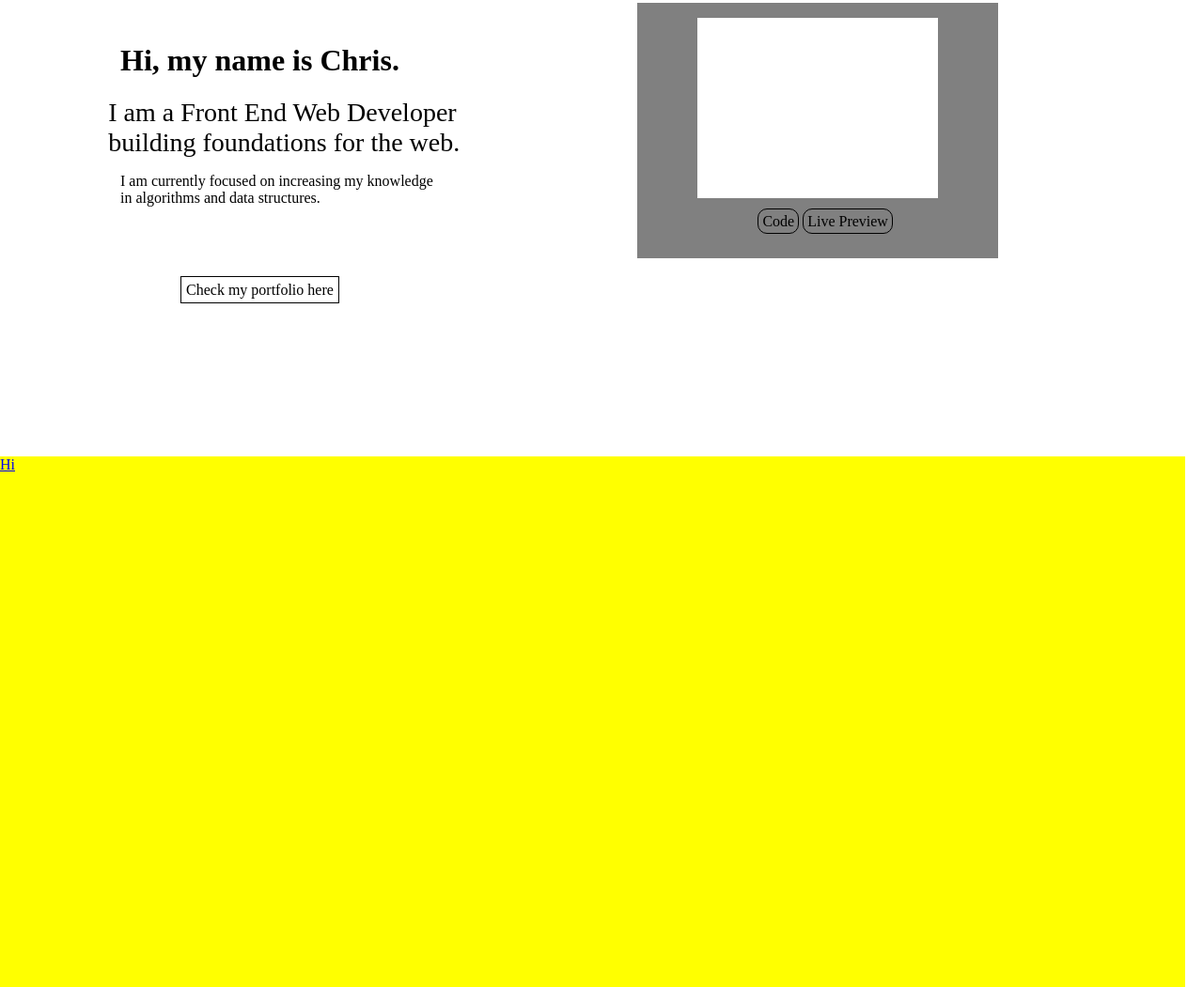
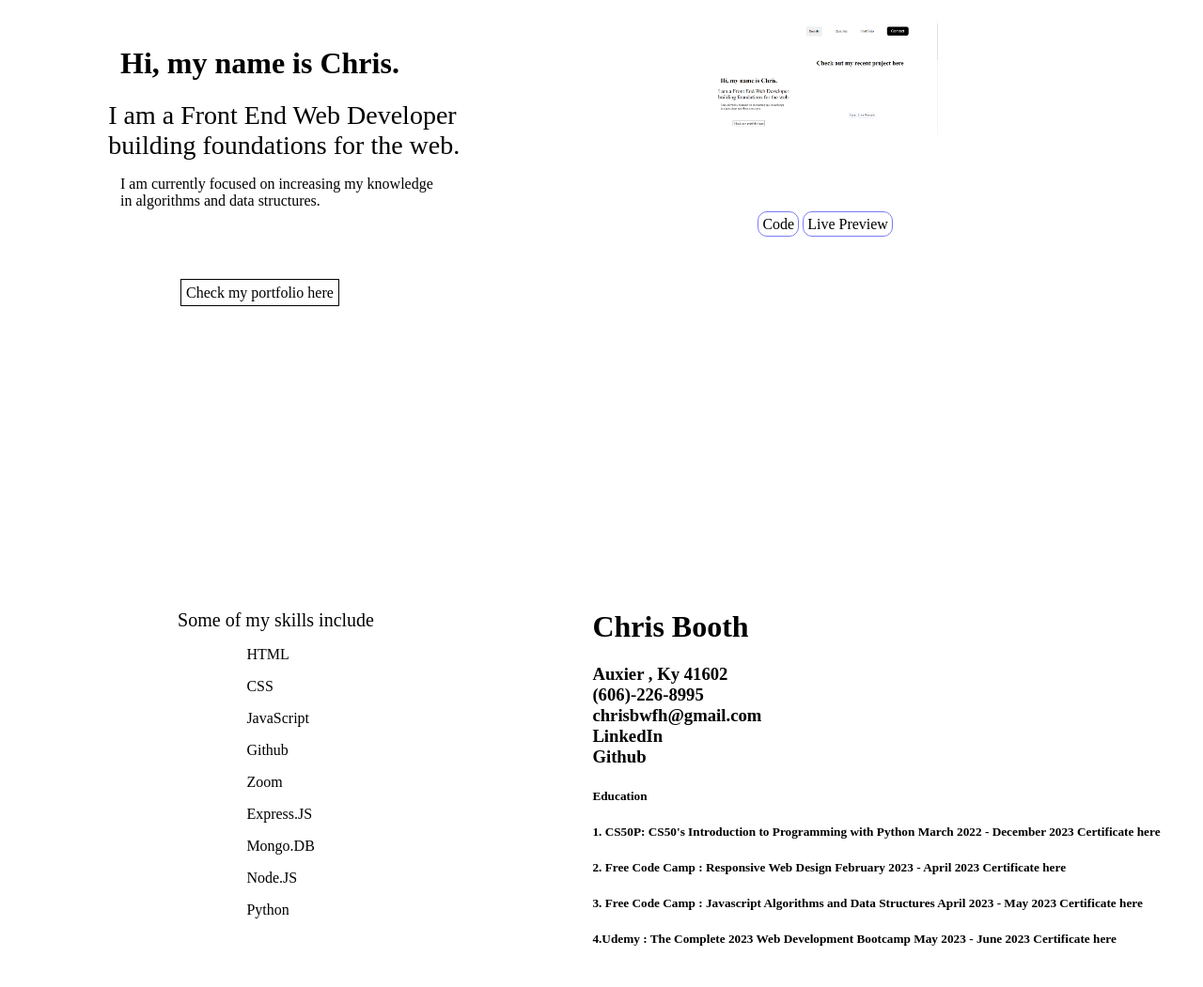
Before and after one commit to Chris-E-B/Portfolio, a plain HTML site: page index.html in a window 1280 px wide. Shown: the part 321-1372 px from the top of the page at 94% size. Drawn offline with Linux system fonts and the light colour scheme.

Commit message:
Finished initial page setup

```diff
--- a/index.html
+++ b/index.html
@@ -10,10 +10,17 @@
     <main>
         <header>
             <div id="nav_list">
-                <a id="about_link" class="link" href="#about_container">About</a>
+                <div class="social">
+                    <button class="dropbtn">Socials</button>
+                    <div class="dropdown-content">
+                      <a href="https://github.com/Chris-E-B">Github</a>
+                      <a href="https://www.linkedin.com/in/chris-booth-8429a8272/">Linked-In</a>
+                      <a href="https://leetcode.com/chrisbwfh/">Leetcode</a>
+                    </div>
+                  </div>
                 <a id="resume_link" class="link" href="#resume_container">Resume</a>
                 <a id="portfolio_link" class="link" href="#portfolio_container">Portfolio</a>
-                <button id="contact_link" class="link" href="#contact_container">Contact</button>
+                <button id="contact_link" class="link">Contact</button>
                 <div id="contact_container">
                     <div id="contact_card">
                         <div id="contact_header">
@@ -32,10 +39,10 @@
                                 Text me here : <a href="tel:6062268995">1 (606)-226-8995</a>
                             </div>
                             <div id="contact_resume_download">
-                                Download my resume : <a href="resume.pdf" download>Resume</a>
+                                Download my resume : <a href="resume.pdf" download>resume.pdf</a>
                             </div>
                             <div id="contact_cover_letter">
-                                Download my cover letter :
+                                Download my cover letter : <a href="cover.pdf" download>cover.pdf</a>
                             </div>
                         </div>
                     </div>
@@ -55,14 +62,85 @@
                 <h1 id="recent_title">Check out my recent project here</h1>
                 <div id="recent_container_project">
                     <div id="recent_project">
+                        <img src="Screenshot 2023-11-19 180340.png" alt="Portfolio" class="recent_img">
                     </div>
-                    <a href="" id="recent_code" class="recent_link">Code</a>
-                    <a href="" id="recent_live" class="recent_link">Live Preview</a>
+                    <a href="https://github.com/Chris-E-B/Portfolio" id="recent_code" class="recent_link">Code</a>
+                    <a href="https://chris-e-b.github.io/Portfolio/" id="recent_live" class="recent_link">Live Preview</a>
                 </div>
             </div>
         </div>
         <div id="resume_contain">
-            <a href="resume_container" id="resume_container">Hi</a>
+            <div id="resume_container">
+                <div id="skills">
+                    <div id="skills_header">
+                        Some of my skills include
+                    </div>
+                    <div id="skills_body">
+                        <div class="skill_image_container" id="html_css_container">
+                            <p class="skill">HTML</p>
+                        </div>
+                        <p class="skill">CSS</p>
+                        <div class="skill_image_container">
+                            <p class="skill">JavaScript</p>
+                        </div>
+                        <div class="skill_image_container">
+                            <p class="skill">Github</p>
+                        </div>
+                        <div class="skill_image_container">
+                            <p class="skill">Zoom</p>
+                        </div>
+                        <div class="skill_image_container">
+                            <p class="skill">Express.JS</p>
+                        </div>
+                        <div class="skill_image_container">
+                            <p class="skill">Mongo.DB</p>
+                        </div>
+                        <div class="skill_image_container">
+                            <p class="skill">Node.JS</p>
+                        </div>
+                        <div class="skill_image_container">
+                            <p class="skill">Python</p>
+                        </div>
+                    </div>
+                </div>
+                <div id="certificates">
+                    <h1 id="header_resume">
+                    Chris Booth
+                    </h1>
+                    <h3>
+                    Auxier , Ky 41602  <br> (606)-226-8995 <br>  chrisbwfh@gmail.com  <br>  LinkedIn <br> Github
+                    </h3>
+
+                    <h5>
+                    Education
+                    </h5>
+
+                    <h5>
+                    1. CS50P: CS50's Introduction to Programming with Python
+                    March 2022 - December 2023
+                    Certificate here
+                    </h5>
+
+                    <h5>
+                    2. Free Code Camp : Responsive Web Design
+                    February 2023 - April 2023
+                    Certificate here
+                    </h5>
+
+                    <h5>
+                    3. Free Code Camp : Javascript Algorithms and Data Structures
+                    April 2023 - May 2023
+                    Certificate here
+                    </h5>
+
+                    <h5>
+                    4.Udemy : The Complete 2023 Web Development Bootcamp
+                    May 2023 - June 2023
+                    Certificate here
+                    </h5>
+
+                </div>
+            </div>
         </div>
         <div id="portfolio_container">
             Portfolio
--- a/style.css
+++ b/style.css
@@ -56,6 +56,48 @@ header {
     background-color: white;
     color: black;
 }
+
+.dropbtn {
+    color: black;
+    padding: 16px;
+    font-size: 16px;
+    border: none;
+}
+
+.social {
+    margin-left: 45vw;
+    position: relative;
+    display: inline-block;
+}
+
+.dropdown-content {
+    display: none;
+    position: absolute;
+    background-color: #f1f1f1;
+    min-width: 160px;
+    box-shadow: 0px 8px 16px 0px rgba(0,0,0,0.2);
+    z-index: 1;
+}
+
+.dropdown-content a {
+    color: black;
+    padding: 12px 16px;
+    text-decoration: none;
+    display: block;
+}
+
+.dropdown-content a:hover {
+    background-color: #ddd;
+}
+
+.social:hover .dropdown-content {
+    display: block;
+}
+
+.social:hover .dropbtn {
+    background-color: var(--link_color);
+}
+
 
 #contact_container {
     height: 100vh;
@@ -172,7 +214,6 @@ header {
     width: 30vw;
     height: 20vw;
     margin-left: 3vw;
-    background-color: gray;
 }
 
 #recent_project {
@@ -182,11 +223,14 @@ header {
     background-color: white;
     margin-bottom: 2vh;
 }
+.recent_img {
+    width: 20vw;
+}
 
 .recent_link {
     color: black;
     text-decoration: none;
-    border: 1px solid black;
+    border: 1px solid var(--link_color);
     border-radius: 10px;
     padding: 4px;
 }
@@ -198,5 +242,35 @@ header {
 #resume_contain, #portfolio_container{
     height: 100vh;
     width: 98.5vw;
-    background-color: yellow;
 }
+
+#resume_container {
+    display: flex;
+}
+
+#skills {
+    width: 50vw;
+    height: 100vh;
+}
+
+#skills_header {
+    font-size: 20px;
+    margin-top: 20vh;
+    margin-left: 30%;
+}
+
+#skills_body {
+    margin-left: 20.5vw;
+}
+
+.line {
+    padding-top: 5px;
+}
+
+#certificates {
+    width: 50vw;
+}
+
+#header_resume {
+    margin-top: 20vh;
+}
```
Also changed, not shown: Resume.txt (added), Screenshot 2023-11-19 180340.png (added), 2 other files.
